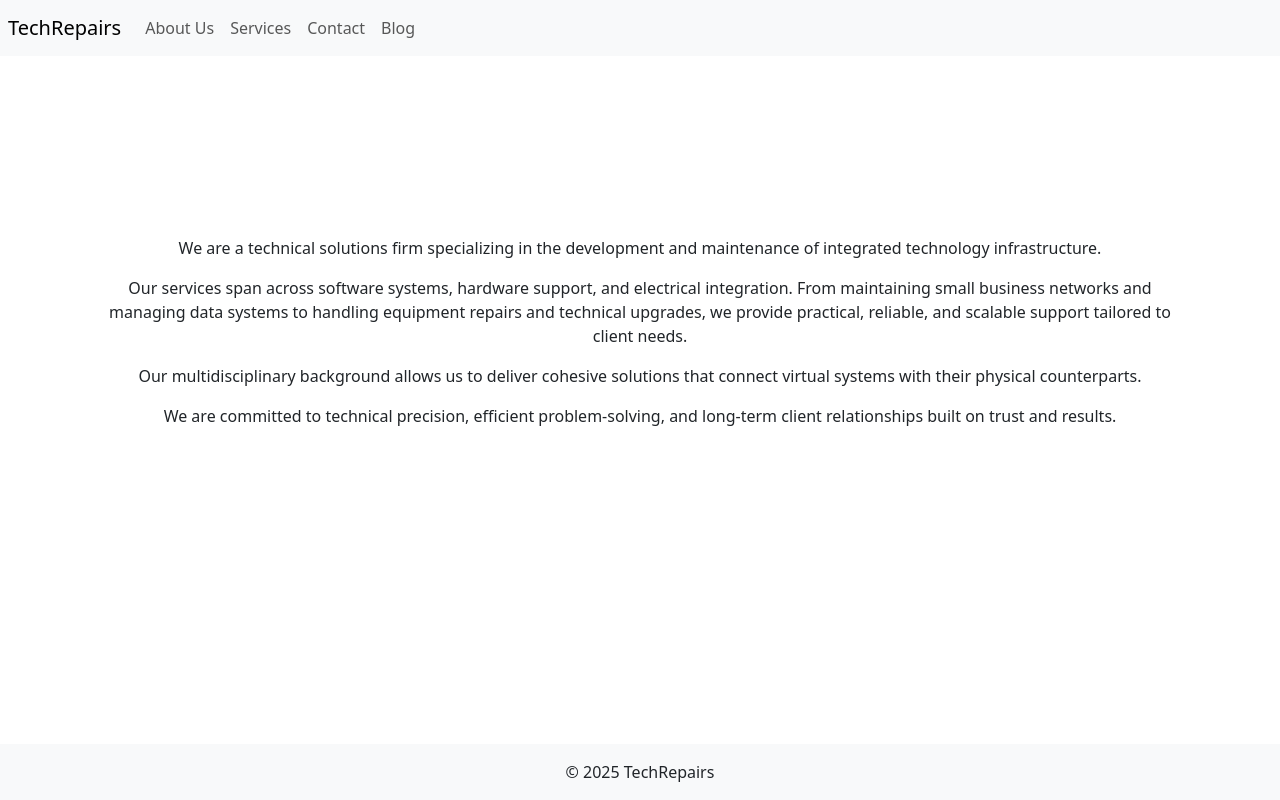
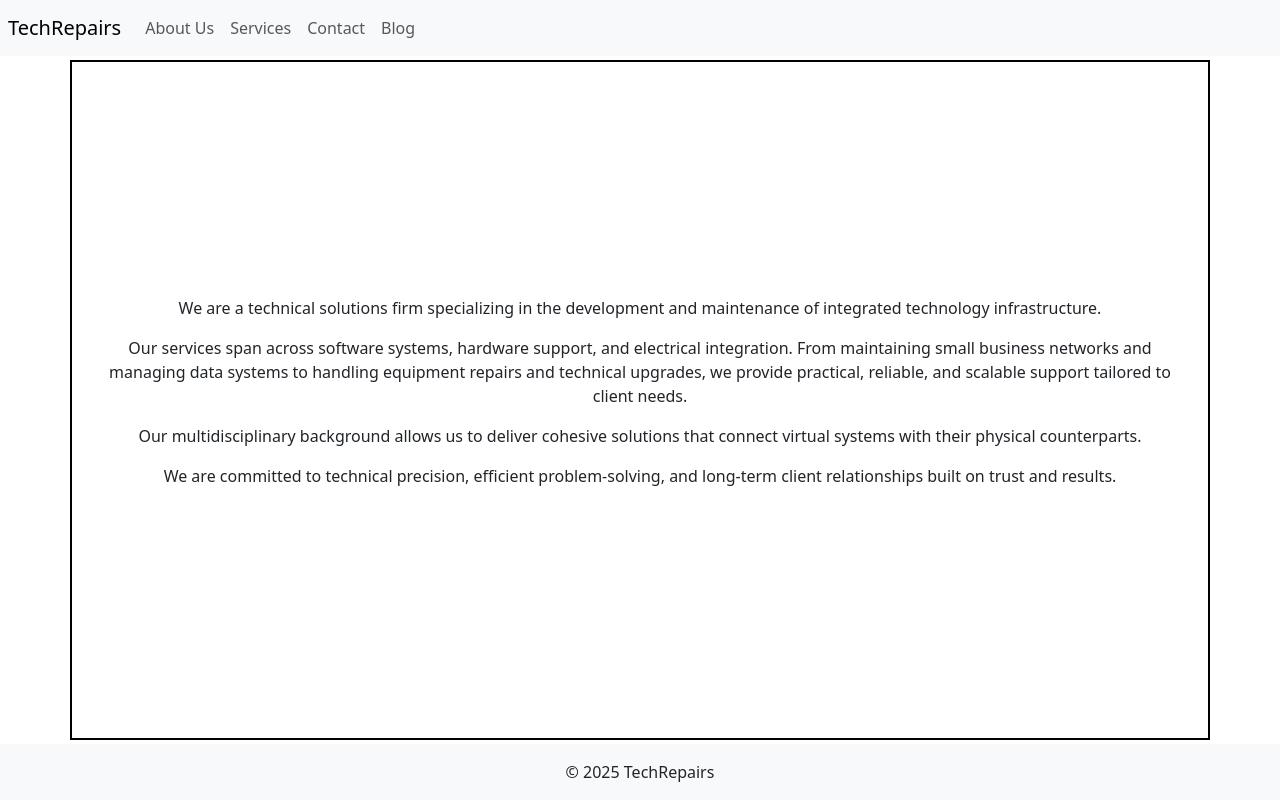
Before and after one commit to thato-c/automatic-computing-machine, an Angular app in the folder TechRepairs/: page /about in a window 1280 px wide. Built offline with nearby package versions, Linux system fonts and the light colour scheme.

Commit message:
Update About Page Container Height

```diff
--- a/TechRepairs/src/app/about/about.component.css
+++ b/TechRepairs/src/app/about/about.component.css
@@ -6,5 +6,6 @@
     align-items: center;
     padding: 2rem;
     margin: 50px;
-    height: 70vh;
+    height: 85vh;
+    border: solid black 2px;
 }
```
